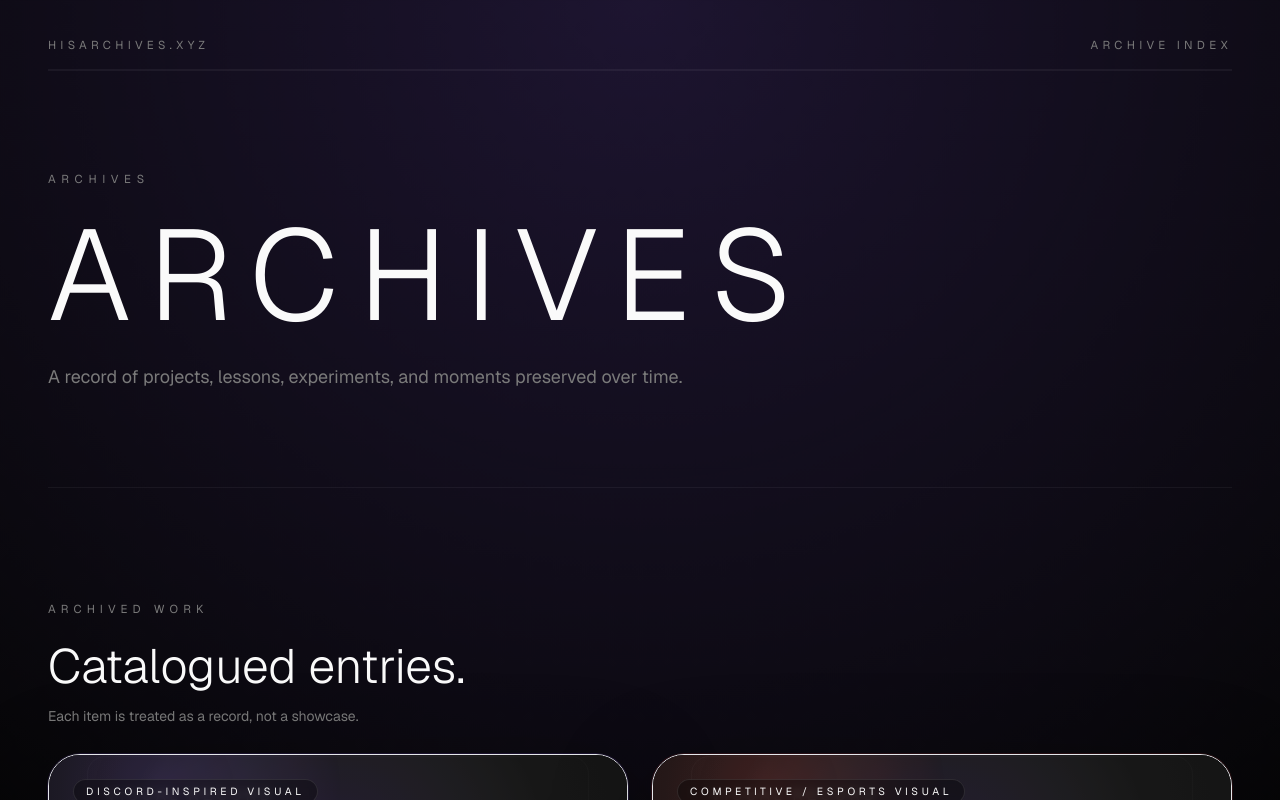
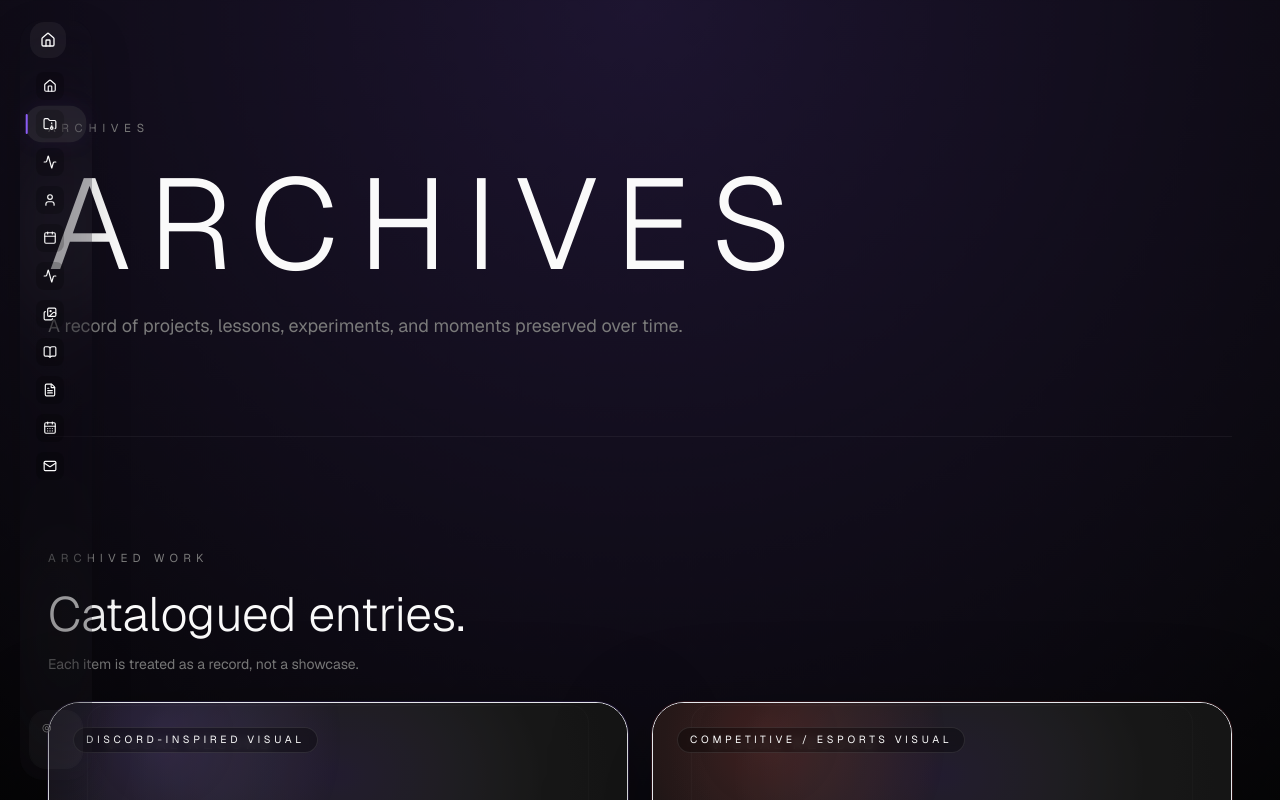
Before and after one commit to h4x-ansh/hisarchives, a Next.js app: page /archives in a window 1280 px wide. Shown: the top 800 px of the page. Built offline with nearby package versions, Linux system fonts and the light colour scheme.

Commit message:
Restore floating archive sidebar

```diff
--- a/components/archive-frame.tsx
+++ b/components/archive-frame.tsx
@@ -30,7 +30,7 @@ export function ArchiveFrame({
       <div aria-hidden className="pointer-events-none absolute inset-0 bg-archive-grid bg-[length:100%_100%,112px_112px] opacity-[0.08]" />
       <div aria-hidden className="pointer-events-none absolute inset-0 bg-[radial-gradient(circle_at_top,rgba(139,92,246,0.18),transparent_30%),radial-gradient(circle_at_bottom_right,rgba(255,255,255,0.05),transparent_25%)]" />
 
-      <div className="relative mx-auto flex w-full max-w-7xl flex-col px-5 pb-24 pt-5 sm:px-8 lg:px-12">
+      <div className="relative mx-auto flex w-full max-w-7xl flex-col px-5 pb-24 pt-5 pl-[4.5rem] sm:px-8 lg:pl-[6.75rem] lg:pr-12">
         <SiteHeader activePath={activePath} timestamp={timestamp} />
         {children}
       </div>
--- a/components/site-header.tsx
+++ b/components/site-header.tsx
@@ -1,21 +1,31 @@
 "use client";
 
-import { useState } from "react";
 import Link from "next/link";
-import { AnimatePresence, motion } from "framer-motion";
+import {
+  Activity,
+  BookOpen,
+  Calendar,
+  CalendarDays,
+  FileText,
+  FolderArchive,
+  House,
+  Images,
+  Mail,
+  User,
+} from "lucide-react";
 
-const archiveIndexItems = [
-  { href: "/", label: "Home" },
-  { href: "/archives", label: "Archives" },
-  { href: "/now", label: "Now" },
-  { href: "/identity", label: "Identity" },
-  { href: "/timeline", label: "Timeline" },
-  { href: "/activity", label: "Activity" },
-  { href: "/gallery", label: "Gallery" },
-  { href: "/library", label: "Library" },
-  { href: "/records", label: "Records" },
-  { href: "/birthdays", label: "Important Dates" },
-  { href: "/contact", label: "Contact" },
+const archiveNavItems = [
+  { href: "/", label: "Home", description: "Landing archive", icon: House },
+  { href: "/archives", label: "Archives", description: "Stored projects and records", icon: FolderArchive },
+  { href: "/now", label: "Now", description: "Current status and focus", icon: Activity },
+  { href: "/identity", label: "Identity", description: "Personal metadata", icon: User },
+  { href: "/timeline", label: "Timeline", description: "Chronological record of events", icon: Calendar },
+  { href: "/activity", label: "Activity", description: "Daily logs and movement", icon: Activity },
+  { href: "/gallery", label: "Gallery", description: "Visual archive", icon: Images },
+  { href: "/library", label: "Library", description: "Collected resources", icon: BookOpen },
+  { href: "/records", label: "Records", description: "Collected documents and notes", icon: FileText },
+  { href: "/birthdays", label: "Important Dates", description: "Marked dates and milestones", icon: CalendarDays },
+  { href: "/contact", label: "Contact", description: "Transmission channels", icon: Mail },
 ] as const;
 
 export function SiteHeader({
@@ -37,75 +47,68 @@ export function SiteHeader({
     | "/dashboard";
   timestamp?: string;
 }) {
-  const [isOpen, setIsOpen] = useState(false);
+  return (
+    <>
+      <aside className="group fixed left-3 top-3 bottom-3 z-30 flex w-[56px] flex-col rounded-[1.4rem] bg-black/18 shadow-[0_16px_40px_rgba(0,0,0,0.18)] backdrop-blur-3xl transition-[width] duration-300 lg:left-5 lg:top-5 lg:bottom-5 lg:w-[72px] lg:hover:w-[18rem] lg:focus-within:w-[18rem]">
+        <div className="flex h-18 items-center px-2.5">
+          <Link
+            href="/"
+            aria-label="Go to home"
+            className="flex h-9 w-9 shrink-0 items-center justify-center rounded-[0.9rem] bg-white/[0.05] text-text transition-all hover:bg-white/[0.1] hover:scale-[1.03]"
+          >
+            <House className="h-4 w-4" />
+          </Link>
+          <div className="ml-3 min-w-0 overflow-hidden whitespace-nowrap opacity-0 transition-opacity duration-200 lg:group-hover:opacity-100 lg:group-focus-within:opacity-100">
+            <p className="text-[0.68rem] uppercase tracking-[0.45em] text-muted">HisArchives</p>
+            <p className="mt-1 text-sm uppercase tracking-[0.3em] text-text">Archive Index</p>
+          </div>
+        </div>
 
-  return (
-    <div className="border-b border-white/5">
-      <header className="flex items-center justify-between gap-6 border-b border-white/5 py-4 text-[0.72rem] uppercase tracking-[0.38em] text-muted">
-        <Link href="/" className="shrink-0 transition-colors hover:text-text">
-          hisarchives.xyz
-        </Link>
-        <div className="flex items-center gap-4 sm:gap-6">
-          {timestamp ? <span className="hidden sm:inline">{timestamp}</span> : null}
-          <button
-            type="button"
-            aria-haspopup="dialog"
-            aria-expanded={isOpen}
-            aria-controls="archive-index-panel"
-            onClick={() => setIsOpen((value) => !value)}
-            className="inline-flex items-center gap-2 transition-colors hover:text-text focus:outline-none focus-visible:text-text"
-          >
-            ARCHIVE INDEX
-          </button>
-        </div>
-      </header>
-
-      <AnimatePresence>
-        {isOpen ? (
-          <motion.div
-            role="region"
-            aria-label="Archive index"
-            id="archive-index-panel"
-            initial={{ height: 0, opacity: 0 }}
-            animate={{ height: "auto", opacity: 1 }}
-            exit={{ height: 0, opacity: 0 }}
-            transition={{ duration: 0.28, ease: [0.22, 1, 0.36, 1] }}
-            className="overflow-hidden"
-          >
-            <div className="border-t border-white/5 bg-[#070707]">
-              <div className="px-5 py-4 sm:px-8">
-                <p className="text-[0.72rem] uppercase tracking-[0.45em] text-muted">Archive Catalog</p>
-              </div>
-              <div className="px-5 pb-5 sm:px-8 sm:pb-6">
-                <div className="grid gap-2 md:grid-cols-2">
-                  {archiveIndexItems.map((item, index) => {
+        <nav className="flex min-h-0 flex-1 flex-col justify-between px-1.5 py-2">
+          <div className="space-y-0.5">
+            {archiveNavItems.map((item) => {
               const isActive = item.href === activePath;
+              const Icon = item.icon;
 
               return (
                 <Link
                   key={item.href}
                   href={item.href}
-                        onClick={() => setIsOpen(false)}
                   aria-current={isActive ? "page" : undefined}
-                        className={`grid grid-cols-[4rem_1fr] items-center gap-4 rounded-2xl border border-white/5 px-4 py-4 transition-colors hover:border-white/12 hover:bg-white/[0.03] sm:grid-cols-[5rem_1fr] sm:px-5 ${
-                          isActive ? "bg-white/[0.03] text-text" : ""
+                  title={item.label}
+                  className={`group/item relative flex items-center gap-3 rounded-[1rem] px-2.5 py-1.75 transition-all ${
+                    isActive ? "bg-white/[0.08] text-text shadow-[0_0_24px_rgba(139,92,246,0.07)] scale-[1.01]" : "bg-transparent text-text hover:bg-white/[0.03]"
                   }`}
                 >
-                        <span className="text-sm uppercase tracking-[0.35em] text-muted">
-                          {String(index + 1).padStart(2, "0")}
+                  <span
+                    className={`absolute left-0 top-2 bottom-2 w-[2px] rounded-full bg-accent transition-opacity ${
+                      isActive ? "opacity-100" : "opacity-0 group-hover/item:opacity-30"
+                    }`}
+                  />
+                  <span className="flex h-7 w-7 shrink-0 items-center justify-center rounded-lg bg-black/20 text-text transition-transform duration-200 group-hover/item:scale-[1.03]">
+                    <Icon className={`h-3.5 w-3.5 ${isActive ? "text-text" : "text-text/85"}`} />
                   </span>
-                        <span className="text-lg font-light tracking-wide text-text sm:text-xl">
+                  <span className="min-w-0 overflow-hidden whitespace-nowrap opacity-0 transition-opacity duration-200 lg:group-hover:opacity-100 lg:group-focus-within:opacity-100">
+                    <span className={`block text-sm font-light tracking-wide ${isActive ? "text-text" : "text-text/92"}`}>
                       {item.label}
+                    </span>
+                    <span className="block text-[0.6rem] leading-4 text-muted">{item.description}</span>
                   </span>
                 </Link>
               );
             })}
           </div>
+
+          <div className="px-1 pb-1">
+            <div className="rounded-[1rem] bg-white/[0.03] px-3 py-2 shadow-[0_0_0_1px_rgba(255,255,255,0.03)]">
+              <p className="text-[0.68rem] uppercase tracking-[0.45em] text-muted">◎</p>
+              <p className="mt-2 overflow-hidden whitespace-nowrap text-[0.68rem] uppercase tracking-[0.3em] text-text opacity-0 transition-opacity duration-200 lg:group-hover:opacity-100 lg:group-focus-within:opacity-100">
+                {timestamp ?? "Archive State"}
+              </p>
             </div>
           </div>
-          </motion.div>
-        ) : null}
-      </AnimatePresence>
-    </div>
+        </nav>
+      </aside>
+    </>
   );
 }
--- a/package.json
+++ b/package.json
@@ -10,6 +10,7 @@
   "dependencies": {
     "framer-motion": "^12.40.0",
     "lenis": "^1.3.23",
+    "lucide-react": "^1.17.0",
     "next": "^16.2.7",
     "react": "^19.2.7",
     "react-dom": "^19.2.7"
```
Also changed, not shown: 1 other file (tests, documents, lock files or other folders). Lines whose indentation alone changed are shown as unchanged.
